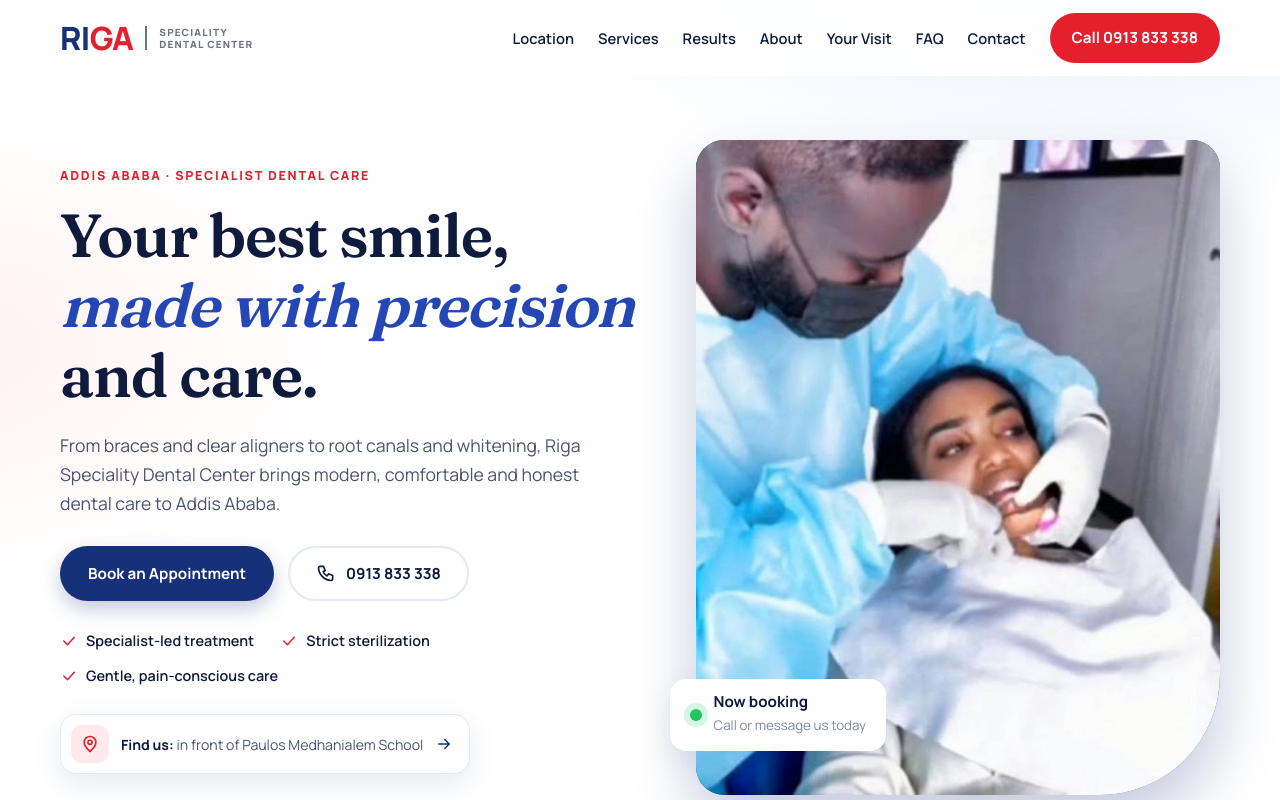
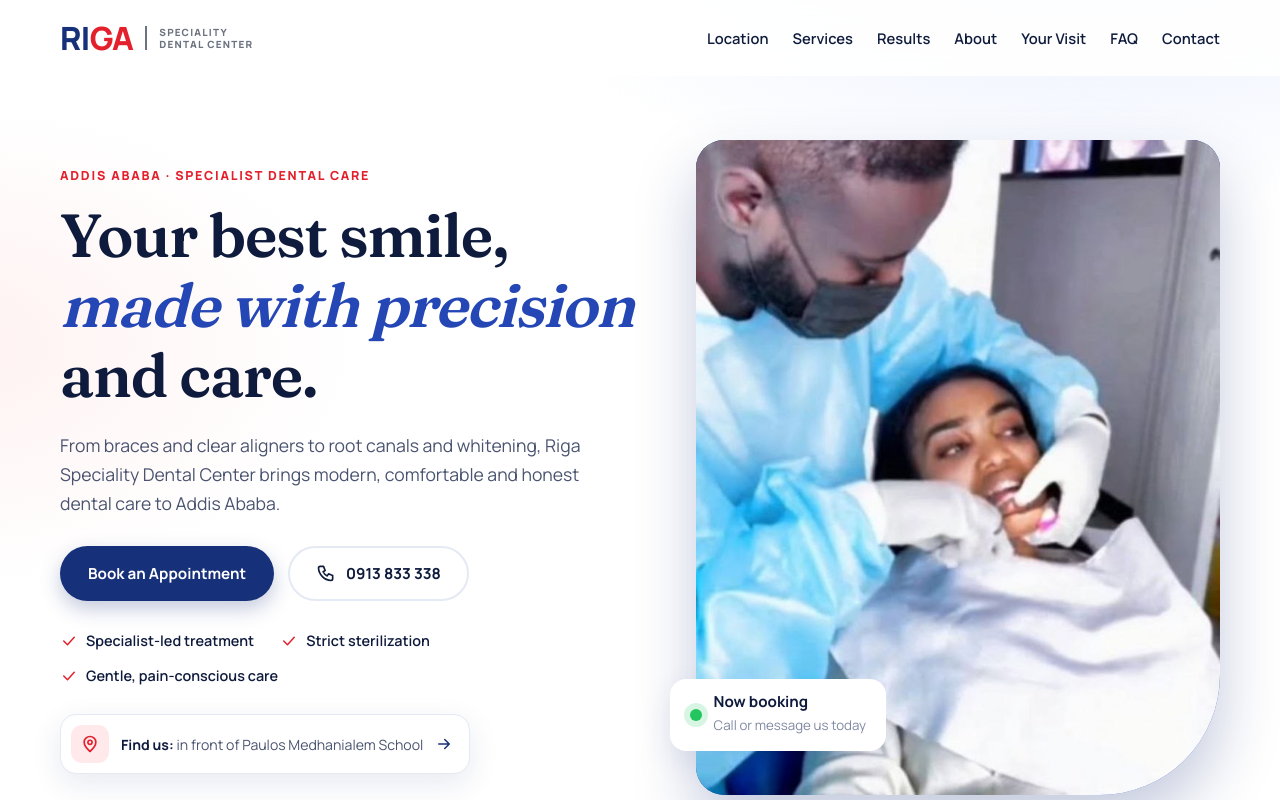
Before and after one commit to Sis-Sisco/riga-dental, a plain HTML site: page index.html in a window 1280 px wide. Shown: the top 800 px of the page. Drawn offline with Linux system fonts and the light colour scheme.

```diff
--- a/index.html
+++ b/index.html
@@ -50,7 +50,7 @@
       <a href="#process">Your Visit</a>
       <a href="#faq">FAQ</a>
       <a href="#contact">Contact</a>
-      <a href="tel:+251913833338" class="btn btn-red menu-cta">Call 0913 833 338</a>
+      <!-- <a href="tel:+251913833338" class="btn btn-red menu-cta">Call 0913 833 338</a> -->
     </nav>
 
     <button class="burger" id="burger" aria-label="Open menu" aria-expanded="false" aria-controls="menu">
```
